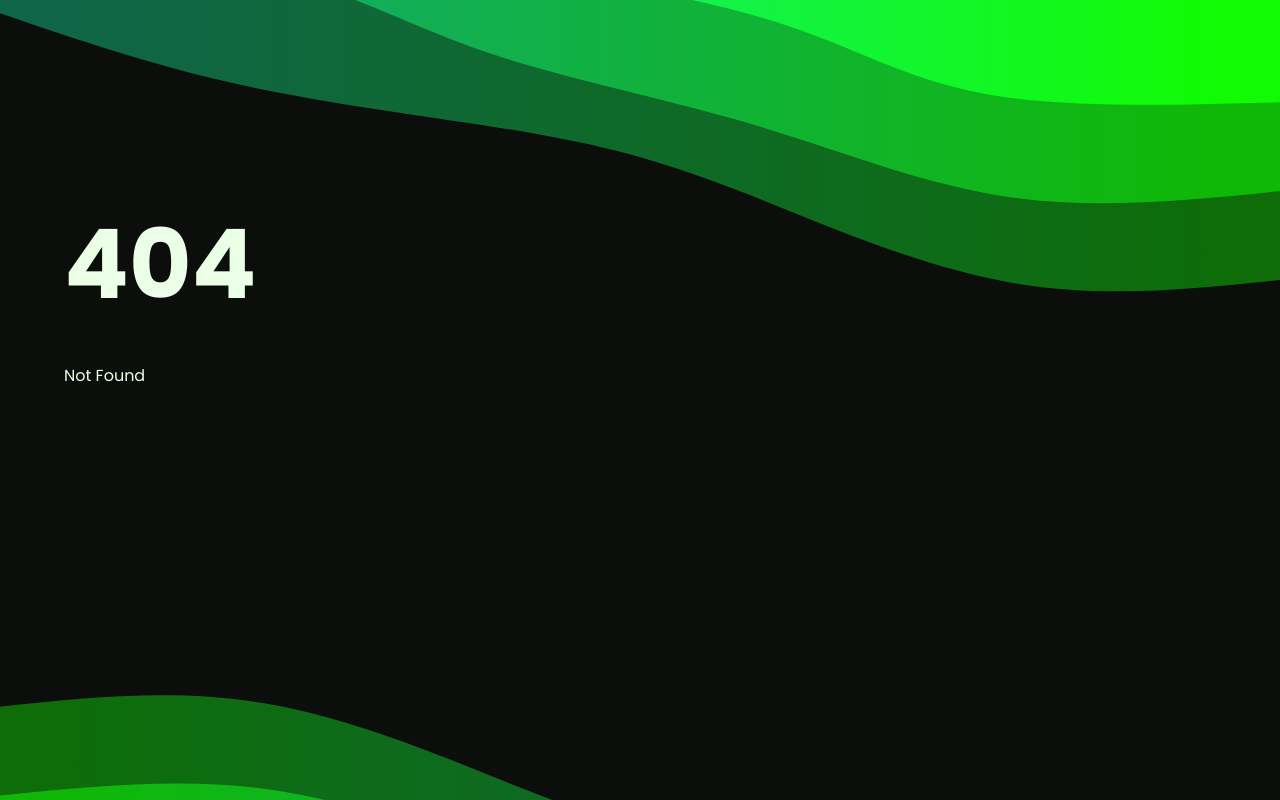
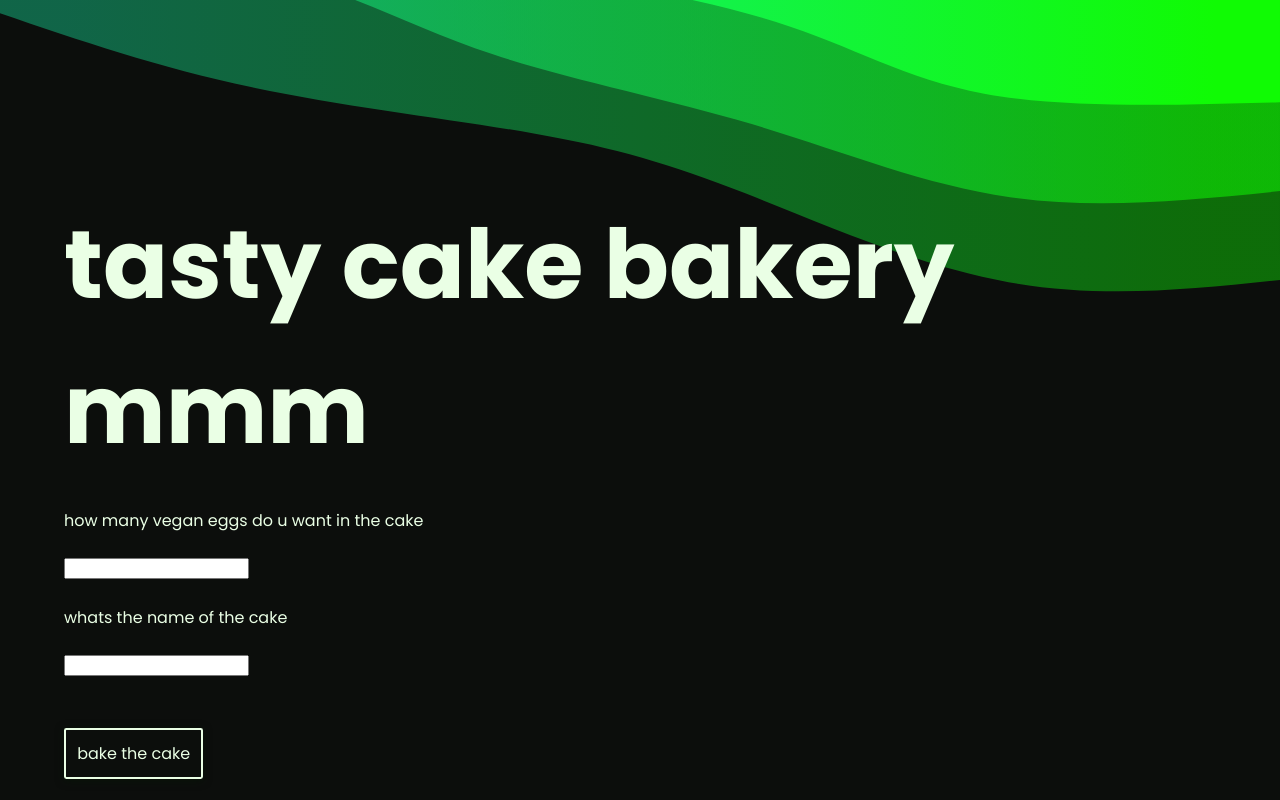
Before and after one commit to HJfod/BetterEditSite, a SvelteKit app: page /bakery in a window 1280 px wide. Before the commit this address had no page. Shown: the top 800 px of the page. Built offline with nearby package versions, Linux system fonts and the light colour scheme.

Commit message:
add bakery

```diff
--- /dev/null
+++ b/src/routes/bakery/+page.svelte
@@ -0,0 +1,43 @@
+<script lang="ts">
+    import Button from "$lib/components/Button.svelte";
+
+    let eggCount: string;
+    let cakeName: string;
+    let resultP: HTMLParagraphElement;
+</script>
+
+<h1>tasty cake bakery mmm</h1>
+
+<p>how many vegan eggs do u want in the cake</p>
+<input bind:value={eggCount}>
+
+<p>whats the name of the cake</p>
+<input bind:value={cakeName}>
+
+<p bind:this={resultP}></p>
+
+<Button on:click={async () => {
+    try {
+        const result = await fetch(
+            "https://api.betteredit.pro/new-license",
+            {
+                method: "POST",
+                headers: {
+                    'Content-Type': 'application/json'
+                },
+                body: JSON.stringify({
+                    supported_amount: parseInt(eggCount),
+                    token: cakeName,
+                }),
+            }
+        );
+        const json = await result.json();
+        if (json.created_license_key) {
+            resultP.innerHTML = json.created_license_key;
+        }
+        else throw json.toString();
+    }
+    catch(err) {
+        resultP.innerHTML = `bad cake: ${err}`;
+    }
+}}>bake the cake</Button>
```
